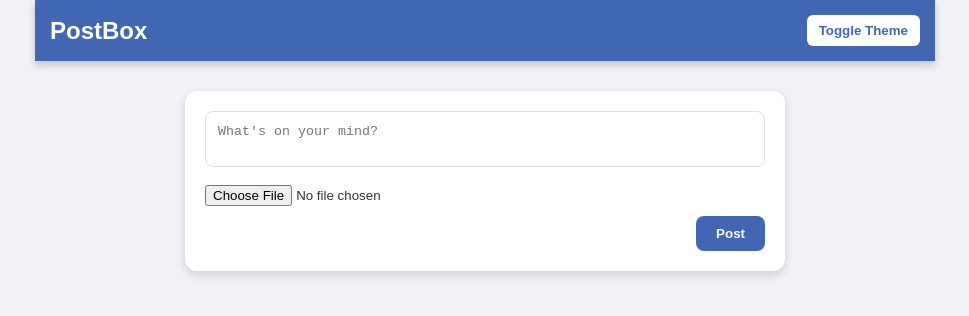
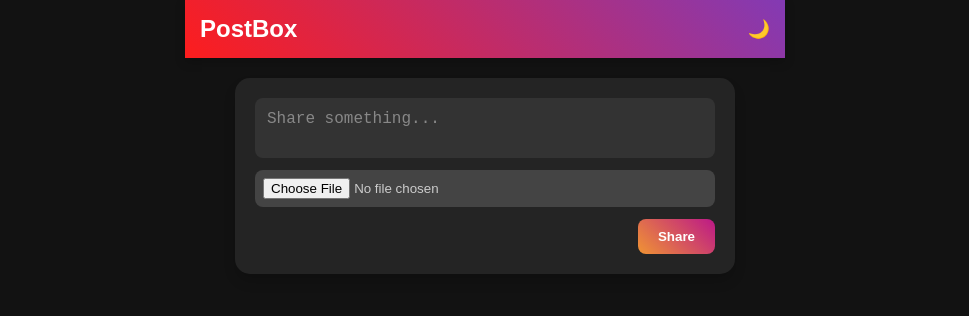
Before and after one commit to ShehrryarKhan/PostBox, a plain HTML site: page index.html in a window 1280 px wide. Shown: the whole page, without its empty margins (155-1124 px from the left). Drawn offline with Linux system fonts and the light colour scheme.

Commit message:
Finished

```diff
--- a/index.html
+++ b/index.html
@@ -7,22 +7,20 @@
     <link rel="stylesheet" href="style.css">
 </head>
 <body>
-    <div class="header">
+    <header class="header">
         <h1>PostBox</h1>
-        <nav>
-          <button onclick="toggleTheme()">Toggle Theme</button>
-        </nav>
-    </div>
+        <button onclick="toggleTheme()">🌙</button>
+    </header>
 
-    <div class="feed">
-        <div class="create-post">
-            <textarea id="postText" placeholder="What's on your mind?"></textarea>
+    <main class="feed">
+        <section class="create-post">
+            <textarea id="postText" placeholder="Share something..."></textarea>
             <input type="file" id="postImage" accept="image/*">
-            <button onclick="createPost()">Post</button>
-        </div>
+            <button onclick="createPost()">Share</button>
+        </section>
 
-        <div id="posts-container"></div>
-    </div>
+        <section id="posts-container"></section>
+    </main>
 
     <script src="app.js"></script>
 </body>
--- a/style.css
+++ b/style.css
@@ -7,109 +7,117 @@
 
 body {
     font-family: Arial, sans-serif;
-    background-color: #f0f2f5;
-    color: #333;
+    background-color: #121212;
+    color: #e0e0e0;
     display: flex;
     flex-direction: column;
     align-items: center;
     min-height: 100vh;
-    transition: background-color 0.3s;
-}
-
-
-body.dark-theme {
-    background-color: #333;
-    color: #0e141f;
+    transition: background-color 0.3s ease;
 }
 
 
 .header {
     width: 100%;
-    max-width: 900px;
-    background-color: #4267b2;
+    max-width: 600px;
+    background: linear-gradient(45deg, #fd1d1d, #833ab4);
     color: white;
     padding: 15px;
     display: flex;
     justify-content: space-between;
     align-items: center;
-    box-shadow: 0 4px 8px rgba(0, 0, 0, 0.2);
+    box-shadow: 0 4px 10px rgba(0, 0, 0, 0.2);
 }
 
 .header h1 {
     font-size: 24px;
     font-weight: bold;
+    animation: slideIn 0.8s ease-out;
 }
 
 .header button {
-    background-color: #fff;
+    background: none;
     border: none;
-    padding: 8px 12px;
-    border-radius: 6px;
+    font-size: 18px;
     cursor: pointer;
-    font-weight: bold;
-    color: #4267b2;
-    transition: background-color 0.3s ease;
+    color: #f7f7f7;
+    transition: transform 0.3s ease;
 }
 
 .header button:hover {
-    background-color: #ddd;
+    transform: rotate(20deg);
 }
 
 
 .feed {
     width: 100%;
-    max-width: 600px;
+    max-width: 500px;
     margin-top: 20px;
+    display: flex;
+    flex-direction: column;
+    gap: 20px;
 }
 
 
 .create-post {
-    background-color: #fff;
+    background: #242424;
     padding: 20px;
-    border-radius: 12px;
-    margin: 10px auto;
-    box-shadow: 0 4px 10px rgba(0, 0, 0, 0.15);
+    border-radius: 15px;
+    box-shadow: 0 8px 12px rgba(0, 0, 0, 0.15);
     display: flex;
     flex-direction: column;
-    gap: 10px;
+    gap: 12px;
 }
 
 .create-post textarea {
     width: 100%;
     padding: 12px;
-    border: 1px solid #ddd;
+    border: none;
     border-radius: 8px;
     resize: none;
+    font-size: 16px;
+    color: #e0e0e0;
+    background: #333;
+    outline: none;
+    transition: box-shadow 0.3s ease;
+}
+
+.create-post textarea::placeholder {
+    color: #888;
 }
 
 .create-post input[type="file"] {
-    margin-top: 8px;
+    color: #ccc;
+    background-color: #444;
+    border: none;
+    padding: 8px;
+    border-radius: 8px;
+    cursor: pointer;
 }
 
 .create-post button {
     align-self: flex-end;
     padding: 10px 20px;
-    background-color: #4267b2;
+    background: linear-gradient(45deg, #f09433, #bc1888);
     color: white;
     border: none;
     border-radius: 8px;
     cursor: pointer;
     font-weight: bold;
-    transition: background-color 0.3s ease;
+    transition: transform 0.2s ease, box-shadow 0.3s ease;
 }
 
 .create-post button:hover {
-    background-color: #365899;
+    transform: scale(1.05);
+    box-shadow: 0 4px 8px rgba(240, 148, 51, 0.4);
 }
 
-
 .post {
-    background-color: #fff;
-    margin: 15px auto;
+    background: #1f1f1f;
     padding: 20px;
-    border-radius: 12px;
-    box-shadow: 0 4px 10px rgba(0, 0, 0, 0.15);
-    transition: transform 0.2s ease;
+    border-radius: 15px;
+    box-shadow: 0 8px 12px rgba(0, 0, 0, 0.2);
+    transition: transform 0.3s ease;
 }
 
 .post:hover {
@@ -118,7 +126,7 @@ body.dark-theme {
 
 .post p {
     font-size: 16px;
-    margin-bottom: 10px;
+    margin-bottom: 12px;
 }
 
 .post img {
@@ -127,25 +135,29 @@ body.dark-theme {
     object-fit: cover;
     border-radius: 8px;
     margin-top: 10px;
+    transition: transform 0.2s ease;
+}
 
+.post img:hover {
+    transform: scale(1.05);
 }
 
 
 .comments-section {
     margin-top: 10px;
-    border-top: 1px solid #ddd;
+    border-top: 1px solid #333;
     padding-top: 10px;
 }
 
 .comments-section h4 {
     font-size: 14px;
-    color: #555;
+    color: #888;
     margin-bottom: 5px;
 }
 
 .comment {
-    background-color: #f0f2f5;
-    padding: 8px;
+    background-color: #333;
+    padding: 10px;
     border-radius: 6px;
     margin: 5px 0;
     font-size: 14px;
@@ -162,3 +174,9 @@ body.dark-theme {
         width: 100%;
     }
 }
+
+
+@keyframes slideIn {
+    from { opacity: 0; transform: translateX(-20px); }
+    to { opacity: 1; transform: translateX(0); }
+}
```
